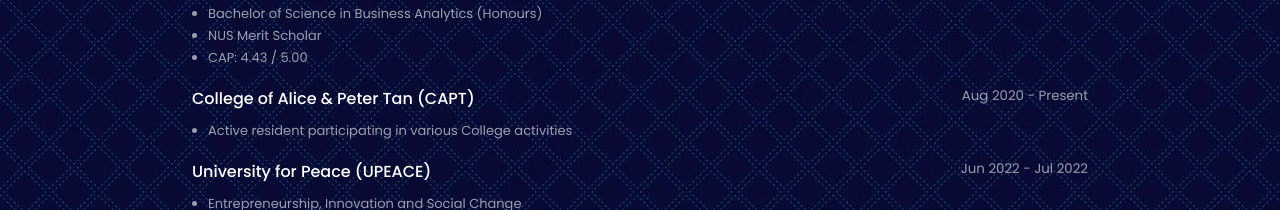
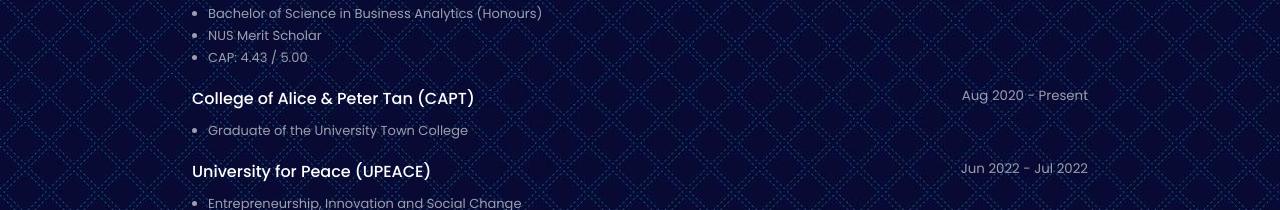
Before and after one commit to glennbjorn/Portfolio, a React (Create React App) app in the folder glennbjorn-portfolio-website/: page / in a window 1280 px wide. Shown: the part 2500-2710 px from the top of the page. Built offline with nearby package versions, Linux system fonts and the light colour scheme; the HTML template or start-up script is replaced by a standard one.

Commit message:
change homepage

```diff
--- a/glennbjorn-portfolio-website/package.json
+++ b/glennbjorn-portfolio-website/package.json
@@ -1,5 +1,5 @@
 {
-  "homepage": "https://glennbjorn.github.io/Portfolio",
+  "homepage": "https://glennbjorn.github.io/",
   "name": "glennbjorn-portfolio-website",
   "version": "0.1.0",
   "private": true,
--- a/glennbjorn-portfolio-website/src/components/portfolio/Portfolio.jsx
+++ b/glennbjorn-portfolio-website/src/components/portfolio/Portfolio.jsx
@@ -32,7 +32,7 @@
           <article className="milestone__text">
             <ul>
               <li>
-                Active resident participating in various College activities
+                Graduate of the University Town College
               </li>
             </ul>
           </article>
```
